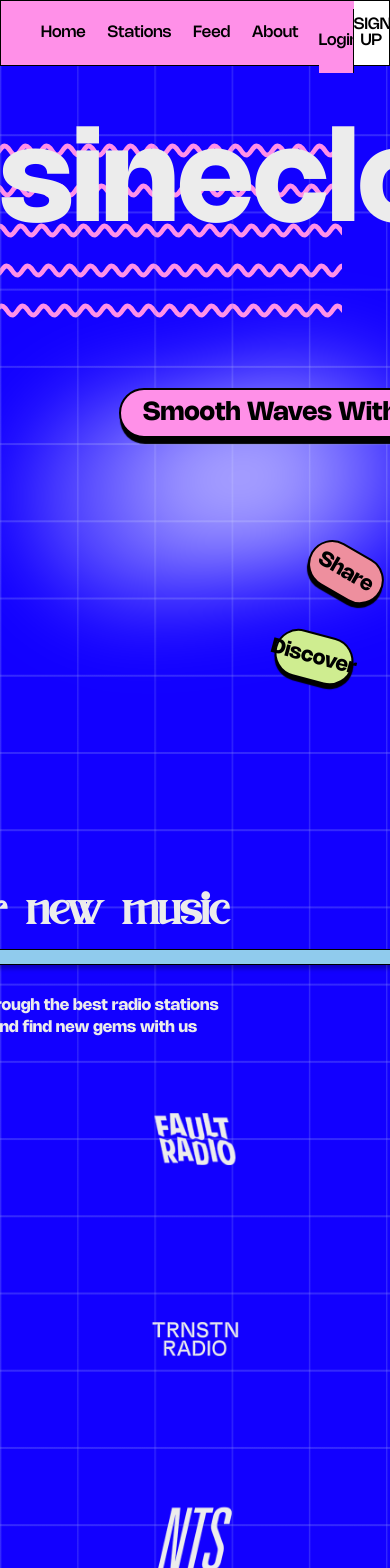
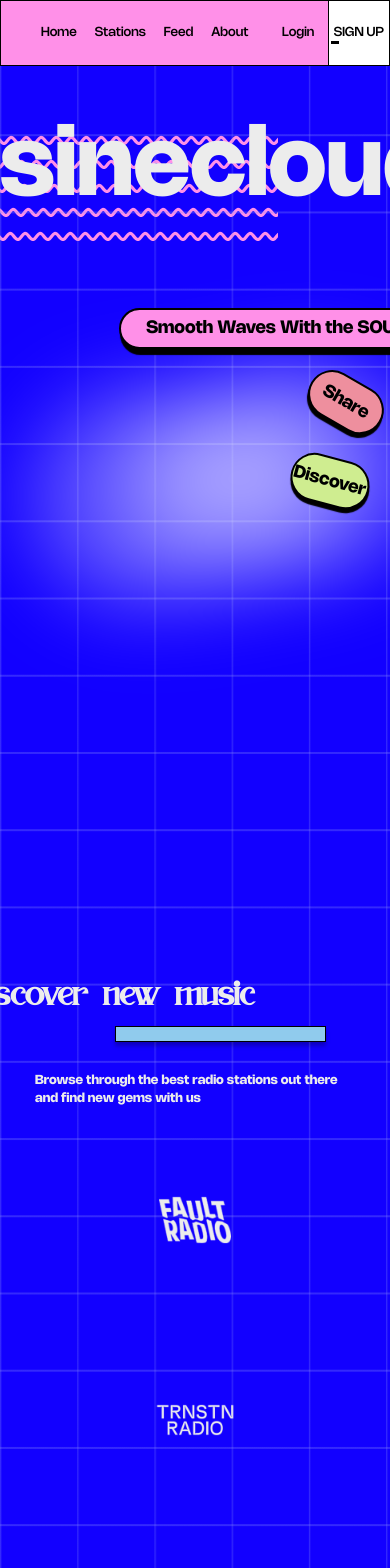
Before and after one commit to heckspoiler/sinecloud, a React (Create React App) app in the folder sinecloud/: page / in a window 390 px wide. Shown: the top 1568 px of the page. Built offline with nearby package versions, Linux system fonts and the light colour scheme.

Commit message:
still responsiveness

```diff
--- a/sinecloud/src/Components/Home/FirstSection/Title/Title.css
+++ b/sinecloud/src/Components/Home/FirstSection/Title/Title.css
@@ -14,3 +14,12 @@ h1 {
       }
 
 }
+
+@media screen and (max-width: 720px) {
+
+
+      h1 {
+            font-size: 6rem;
+      }
+
+}
--- a/sinecloud/src/Components/Home/FirstSection/Title/Waves/Waves.css
+++ b/sinecloud/src/Components/Home/FirstSection/Title/Waves/Waves.css
@@ -104,3 +104,40 @@
       }
 
 }
+
+
+@media screen and (max-width: 720px) {
+
+
+      .waves {
+            position: absolute;
+            margin-top: 4rem;
+            overflow: hidden;
+            z-index: -1;
+            margin-left: -10px;
+
+      }
+
+      .wave {
+            position: relative;
+            margin-top: 0;
+            margin-left: -12rem;
+            width: 30rem;
+            height: 1.5rem;
+            background: transparent;
+            overflow: hidden;
+
+      }
+
+      .wave::before {
+            content: "aaaaaaaaaaaaaaaaaaaaaaaaaaaaaaaaaaaaaaaaaaaaaaaaaaaaaaaaaaaaa";
+            position: absolute;
+            color: transparent;
+            font-size: 2rem;
+            text-decoration-style: wavy;
+            text-decoration-color: #FF90E8;
+            text-decoration-line: line-through;
+            transform: translateY(-35%);
+
+      }
+}
--- a/sinecloud/src/Components/Home/Home.css
+++ b/sinecloud/src/Components/Home/Home.css
@@ -231,3 +231,65 @@
       }
 
 }
+
+
+@media screen and (max-width: 720px) {
+
+
+      .pink-field-div {
+            position: absolute;
+            font-size: 1.1rem;
+            margin-left: calc(5rem + 10vw);
+            margin-top: calc(13rem + 5vh);
+            background-color: #FF90E8;
+            width: calc(25rem + 5vw);
+      }
+
+      .colorfields-section {
+            position: absolute;
+            background-color: transparent;
+            width: calc(14rem + 15vw);
+            height: 16rem;
+            margin-left: calc(15rem + 25vw);
+            margin-top: 19rem;
+      }
+
+      .field {
+
+            width: calc(4rem + 4vw);
+            height: 3rem;
+            border-radius: 40px;
+            font-size: 1.1rem;
+            font-family: "Nohemi Bold";
+            box-shadow: 1px 4px 1px black;
+      }
+
+      .field:nth-of-type(1) {
+            margin-left: -2rem;
+            background-color: #EE8F9E;
+            margin-top: 2vh;
+            rotate: 30deg;
+      }
+
+      .field:nth-of-type(2) {
+            margin-left: 5rem;
+            margin-top: 1rem;
+            rotate: 20deg;
+            background-color: #30A69A;
+      }
+
+      .field:nth-of-type(3) {
+            margin-left: -3rem;
+            margin-top: 6rem;
+            background-color: #CFED90;
+            rotate: 15deg;
+      }
+
+      .field:nth-of-type(4) {
+            margin-left: 5rem;
+            margin-top: 6rem;
+            background-color: #90CCED;
+            rotate: -33deg;
+      }
+
+}
--- a/sinecloud/src/Components/Home/SecondSection/Logos/Logos.css
+++ b/sinecloud/src/Components/Home/SecondSection/Logos/Logos.css
@@ -29,3 +29,23 @@
             opacity: 0;
       }
 }
+
+
+@media screen and (max-width: 720px) {
+
+      .radio-img {
+            scale: 0.4;
+            opacity: 0;
+      }
+
+      .logos-section {
+            display: flex;
+            flex-wrap: wrap;
+            align-items: normal;
+            justify-content: space-evenly;
+            height: 70%;
+      }
+
+
+
+}
--- a/sinecloud/src/Components/Home/SecondSection/SecondSection.css
+++ b/sinecloud/src/Components/Home/SecondSection/SecondSection.css
@@ -64,4 +64,64 @@ h2 {
       }
 
 
+
 }
+
+@media screen and (max-width: 720px) {
+
+      .second-section h2,
+      h2 {
+            font-family: "Chopper";
+            font-size: 30px;
+            color: #ececec;
+
+      }
+
+      .second-section {
+            position: relative;
+            height: 100vh;
+            width: 100%;
+            display: flex;
+            flex-direction: column;
+            justify-content: space-evenly;
+            align-items: center;
+            margin-top: 5rem;
+      }
+
+
+
+      .second-title {
+            opacity: 0;
+      }
+
+
+
+      .second-section_block {
+            height: 1rem;
+            background-color: #90CBED;
+            box-shadow: 0px 4px 4px rgba(0, 0, 0, 0.25);
+            width: calc(11rem + 9vw);
+            border: 1px solid black;
+            margin-top: 10px;
+            margin-left: 5rem;
+
+      }
+
+      .text-section {
+            margin-top: 2rem;
+            opacity: 0;
+      }
+
+      .text-section p {
+            font-size: 0.8rem;
+
+      }
+
+      .second-section-title {
+
+            margin-left: -4rem;
+      }
+
+
+
+}
--- a/sinecloud/src/Components/Home/ThirdSection/ThirdSection.css
+++ b/sinecloud/src/Components/Home/ThirdSection/ThirdSection.css
@@ -86,3 +86,66 @@
       margin-left: -50rem;
       filter: blur(40px)
 }
+
+
+
+@media screen and (max-width: 720px) {
+
+
+      .third-section {
+            margin-top: 6vh;
+
+      }
+
+      .third-section-block {
+            height: 1rem;
+            width: calc(12rem + 10vw);
+            border: 1px solid black;
+            box-shadow: 0px 4px 4px rgba(0, 0, 0, 0.25);
+            border: 1px solid black;
+            margin-top: 10px;
+            margin-left: 0;
+            background-color: #30A69A;
+
+      }
+
+      .third-section-text {
+            position: relative;
+            margin-left: 0rem;
+      }
+
+      .discord-logo {
+            position: absolute;
+            scale: 0.3;
+            margin-left: 25rem;
+            margin-top: -4rem;
+            rotate: 10deg;
+      }
+
+      .swirl-1 {
+            position: absolute;
+            scale: 0.6;
+            margin-left: 27.5rem;
+            rotate: 270deg;
+            margin-top: -1rem;
+      }
+
+      .swirl-2 {
+            position: absolute;
+            scale: 0.6;
+            margin-left: 31.6rem;
+            margin-top: -1rem;
+      }
+
+      .learn-more-button {
+            font-family: "Nohemi Bold";
+            height: 3rem;
+            width: 14rem;
+            font-size: 1.2rem;
+            border-radius: 40px;
+            border: 1.5px solid black;
+            background-color: rgb(118, 190, 228);
+            box-shadow: 2px 4px 1px black;
+            transition: all 0.3s ease;
+      }
+}
--- a/sinecloud/src/Components/Navbar/LoginSection/LoginSection.css
+++ b/sinecloud/src/Components/Navbar/LoginSection/LoginSection.css
@@ -132,3 +132,24 @@ button.close-button {
 button.close-button:hover {
       color: rgb(209, 27, 27);
 }
+
+
+
+@media screen and (max-width: 720px) {
+
+
+      .login-section button {
+
+            font-size: 0.8rem;
+      }
+
+      .login-button::before {
+            width: 2%;
+            margin-top: 14px;
+            margin-left: 3.9rem;
+
+      }
+
+
+
+}
--- a/sinecloud/src/Components/Navbar/NavbarItems/NavbarItems.css
+++ b/sinecloud/src/Components/Navbar/NavbarItems/NavbarItems.css
@@ -69,3 +69,26 @@ ul.navbar-items {
 
 
 }
+
+
+@media screen and (max-width: 720px) {
+
+      ul.navbar-items {
+            display: flex;
+            align-items: center;
+            justify-content: center;
+            list-style: none;
+            height: 100%;
+            padding-right: 20px;
+            gap: calc(1rem + 0.5vw);
+            padding-left: 40px;
+            font-size: 0.8rem;
+      }
+
+      .navbar-link:hover::before {
+            width: 2%;
+            margin-top: 14px;
+      }
+
+
+}
--- a/sinecloud/src/Components/Stations/Station/Station.css
+++ b/sinecloud/src/Components/Stations/Station/Station.css
@@ -9,13 +9,6 @@
 
 }
 
-.stations_radio-station h3 {
-      color: white;
-      font-weight: 500;
-      font-size: 0.8rem;
-      font-style: italic;
-      font-family: "Nohemi Medium";
-}
 
 .stations_radio-image {
       height: calc(1.2rem + 14vw);
@@ -55,3 +48,57 @@
       width: 2rem;
 
 }
+
+
+
+@media screen and (max-width: 720px) {
+
+      .stations_radio-station {
+            display: flex;
+            padding: 25px;
+            flex-direction: column;
+            gap: 2rem;
+            justify-content: center;
+            align-items: center;
+
+
+      }
+
+      .stations_radio-image {
+            height: calc(1.2rem + 14vw);
+            width: calc(1.2rem + 14vw);
+            border-radius: 50%;
+            padding: 20px;
+            border: 4px solid white;
+            background-color: #1200FF;
+            background-image: linear-gradient(rgba(134, 138, 246, .3) .1em, transparent .08rem), linear-gradient(90deg, rgba(134, 138, 246, .3) .08rem, transparent .1em);
+            background-size: 2vw 2vw;
+            transition: border-color 0.2s ease-in, transform 0.2s ease-in;
+
+      }
+
+      .stations_radio-image:hover {
+
+            transform: translateY(-4%);
+
+      }
+
+      .stations_logo-container {
+            display: flex;
+            justify-content: center;
+            gap: calc(0.1rem + 2vw);
+            border: 2px solid white;
+            padding: 7px;
+            border-radius: 30px;
+            width: calc(5rem + 10vw);
+
+
+      }
+
+      .stations_social-svg {
+            height: 1.7rem;
+            width: 1.7rem;
+
+      }
+
+}
--- a/sinecloud/src/Components/Stations/Stations.css
+++ b/sinecloud/src/Components/Stations/Stations.css
@@ -1,6 +1,6 @@
 .stations-container {
-      height: 100vh;
-      width: 100%;
+      height: 100100%;
+      width: 100vw;
       display: grid;
       grid-template-columns: 1fr 1fr 1fr;
       justify-content: center;
@@ -23,3 +23,33 @@
       font-size: 4rem;
       color: white;
 }
+
+@media screen and (max-width: 720px) {
+
+
+      .stations-container {
+            height: 100vh;
+            width: 100%;
+            display: grid;
+            grid-template-columns: 1fr 1fr 1fr;
+            justify-content: center;
+            align-items: center;
+            row-gap: calc(1rem + 8vw);
+            column-gap: calc(0.8rem + 5vw);
+            padding: calc(4rem + 8vw) 6rem calc(4rem + 8vw) 6rem;
+
+      }
+
+      .stations-container h1 {
+            position: fixed;
+            margin-top: calc(20px + 10vh);
+            margin-left: calc(20px + 2vw);
+            top: 0;
+            left: 0;
+            font-style: italic;
+            width: 80%;
+            letter-spacing: -3px;
+            font-size: 3rem;
+            color: white;
+      }
+}
```
